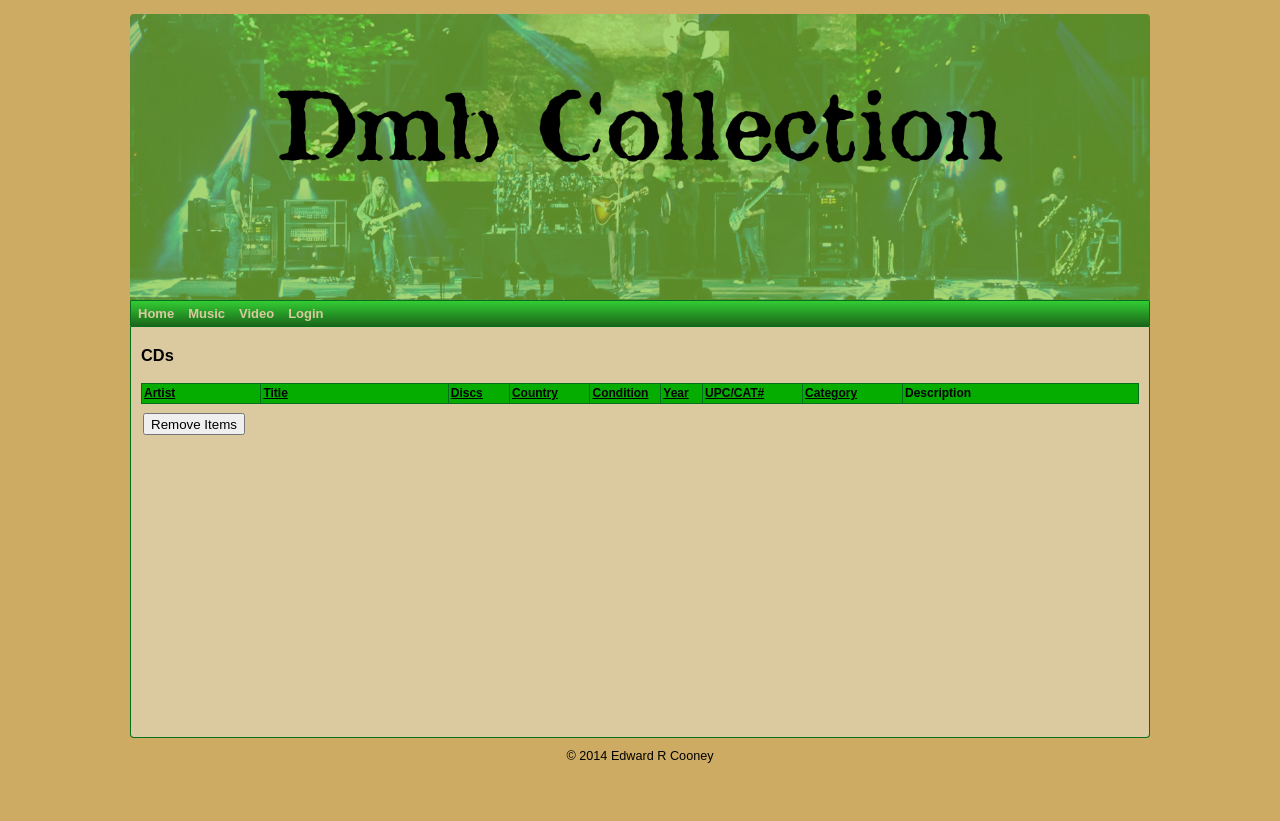
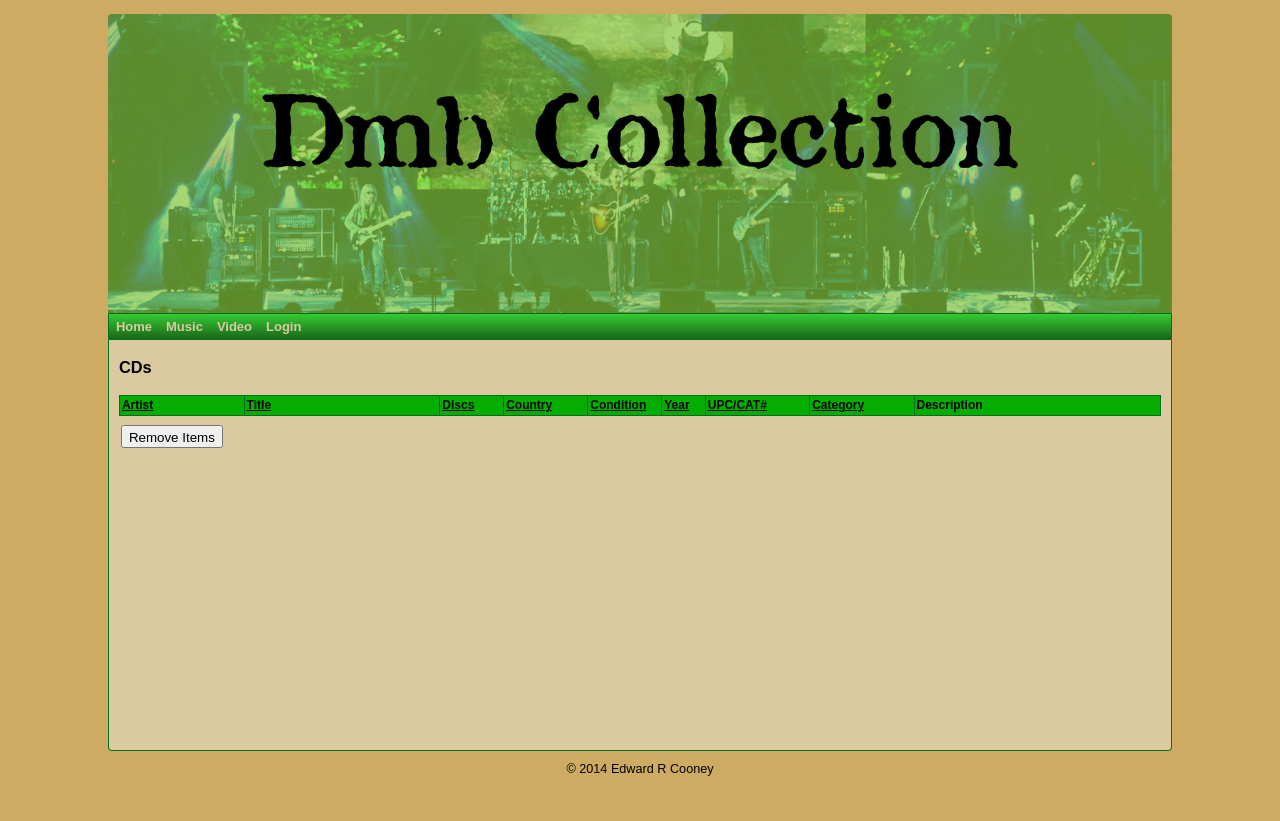
Before and after one commit to ercooney80/dmbCollection, a PHP site: page /displayTable.php?table=cds&type=Music in a window 1280 px wide. Run offline with PHP 8.4, Linux system fonts and the light colour scheme; data that the repository does not hold is empty; some libraries are stand-ins or nearby versions.

Commit message:
All Content pages leading to displaytable functional

```diff
--- a/Music/cdsContent.php
+++ b/Music/cdsContent.php
@@ -18,6 +18,11 @@ $orderField = "title";
 
 if (isset($params->orderField)) {
     $orderField = $params->orderField;
+}
+
+if (isset($session->user)) {
+    $loggedIn = TRUE;
+    $superUser = $session->user->level > 0;
 }
 
 // Gets CDs from DB
@@ -67,7 +72,8 @@ foreach ($cds as $cd) {
             <th style="width: 24%">Description</th>
             <?php foreach ($list as $cd): ?>
                 <tr>
-                    <td><input type="checkbox" name="ids[]" value="<?php echo htmlspecialchars($cd['id']) ?>" />
+                    <td><?php if ($superUser): ?>
+                        <input type="checkbox" name="ids[]" value="<?php echo htmlspecialchars($cd['id']) ?>" /><?php endif; ?>
                         <a href="modifyCd.php?id=<?php echo $cd['id'] ?>"><?php echo htmlspecialchars($cd['artist']); ?></a></td>
                     <td><?php echo htmlspecialchars($cd['title']); ?></td>
                     <td style="text-align: center;"><?php echo htmlspecialchars($cd['discs']); ?></td>
--- a/addCassette.php
+++ b/addCassette.php
@@ -7,6 +7,7 @@
  * Description: Allows superuser to add new cassette to the database.
  * Redirected to CASSETTE TABLE
  * ToDo: Enable image stuff
+ *      JS CHECK
  */
 require_once "include/Session.php";
 $session = new Session();
--- a/addCd.php
+++ b/addCd.php
@@ -2,7 +2,7 @@
 /**
  * @author Edward Cooney <ec789115@wcupa.edu>
  * File: addCd.php
- * Date: 05/17/2014
+ * Date: 08/16/2014
  * PHP version: 5.3
  * Description: Allows superuser to add new cd to the database.
  * Redirected to CD TABLE
@@ -99,7 +99,7 @@ if (isset($params->add)) {
         <meta name="viewport" content="width=device-width, initial-scale=1.0, maximum-scale=1.0, minimum-scale=1.0, user-scalable=0"/>
         <meta http-equiv="Content-Type" content="text/html; charset=UTF-8">
         <meta http-equiv="X-UA-Compatible" content="IE=edge"/>
-        <title>Admin - Add CD</title>
+        <title>Admin - Add Cassette</title>
         <link rel="stylesheet" type="text/css" href="css/superfish.css" />
         <link rel="stylesheet" type="text/css" href="css/layout.css" />
         <link rel="stylesheet" type="text/css" href="css/form-layout.css" />
--- a/css/homepage.css
+++ b/css/homepage.css
@@ -2,14 +2,14 @@
 #rside {
     border: solid 1px #036e1e;
     margin: 30px 10px 4px 4px;
-    width: 200px;
+    width: 20%;
     float: right;
 }
 
 #lside {
     border: none;
     margin: 30px 4px 4px 20px;
-    width: 600px;
+    width: 70%;
     float: left;
 }
 
--- a/css/layout.css
+++ b/css/layout.css
@@ -69,10 +69,11 @@ table tr:nth-child(odd) {
     -webkit-border-radius: 4px 4px 0 0;
     -moz-border-radius: 4px 4px 0 0;
     width: 100%;
+    height: 17%;
 }
 
 .container {
-    width: 875px;
+    width: 90%;
     margin: 0 auto; /* auto: centers container */
 }
 
--- a/displayTable.php
+++ b/displayTable.php
@@ -32,11 +32,11 @@
         <style type="text/css">
 <?php if ($session->user->level > 0): ?>
                 .container {
-                    width: 1040px;
+                    width: 90%;
                 }
 <?php else: ?>
                 .container {
-                    width: 1020px;
+                    width: 85%;
                 }
 <?php endif; ?>
         </style>
--- a/setup/cds.txt
+++ b/setup/cds.txt
@@ -2,7 +2,7 @@
 #CDS.TXT
 #
 DMB | 2007 SUMMER TOUR SAMPLER | 1 | USA | OPENED | 2007 | N/A | BONUS DISC | 8 TRACKS (YELLOW) WAREHOUSE EDITION
-DMB | 2007 SUMMER TOUR SAMPLER | 1 | USA | OPENED | 2007 | N/A | BONUS DISC | 4 TRACKS (BLUE) WAREHOUSE EDITION
+DMB | 2007 SUMMER TOUR SAMPLER | 1 | USA | OPENED | 2007 | N/A | BONUS DISC | 4 TRACKS (BDLUE) WAREHOUSE EDITION
 DMB | 2012 SUMMER TOUR SAMPLER | 1 | USA | SEALED | 2012 | N/A | BONUS DISC | 5 TRACKS (ORANGE) MUSICTODAY EDITION
 DMB | 2012 SUMMER TOUR SAMPLER | 1 | USA | SEALED | 2012 | N/A | BONUS DISC | 8 TRACKS (BLUE) WAREHOUSE EDITION
 DMB | A LIMITED EDITION COMPANION TO STAND UP | 1 | USA | OPENED | 2005 | N/A | BONUS DISC | 5 TRACKS (RED) MUSICTODAY EDITION
@@ -105,3 +105,4 @@ DD | DD | 1 | FF | SEALED | 2014 | FFF | BONUS DISC | FF
 DDD | DF | 1 | HJHH | SEALED | 2014 | KJJJ | BONUS DISC |
 DDD | DF | 1 | HJHH | SEALED | 2014 | KJJJ | BONUS DISC |
 DMB | DDD | 1 | DDD | SEALED | 2014 | DD | BONUS DISC |
+DDD | DDD | 1 | DDD | SEALED | 2014 | A | BONUS DISC | A
--- a/setup/vinyl.txt
+++ b/setup/vinyl.txt
@@ -30,3 +30,4 @@ D+T | Squirm/Lying In the Hands Of God | 1 | USA | opened | 2009 | Promo Single
 
 
 DMB | Too Much/Jimi Thing | 1 | USA | opened | 2014 | Bonus Disc | 7" | 74321394837 |
+ddd | ddd | 1 | d | opened | 2014 | BONUS DISC | 12" | asdadf | asdfasdfasdfasdfasdf
```
Also changed, not shown: Music/vinylContent.php (+8 -1 lines), setup/addCassettes.php (+8 -1 lines), 1 other file.
